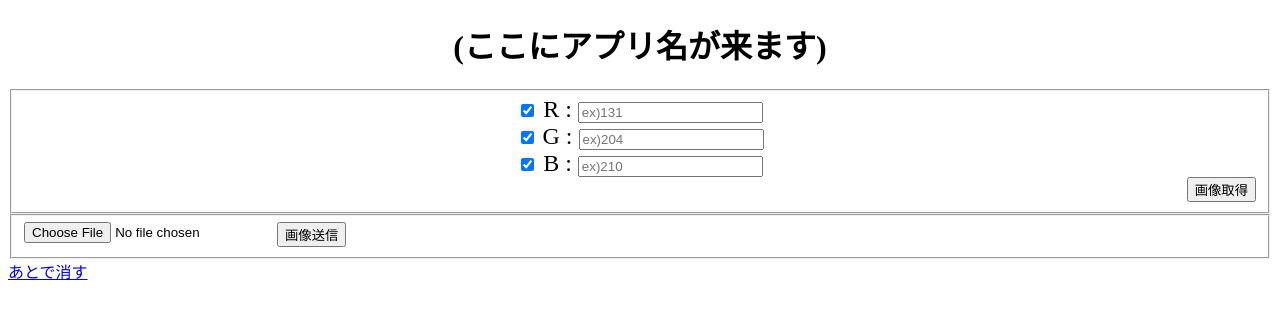
After one commit to 2022AIT-OOP2-G12/GUIapp, a Python web app: template templates/index.html in a window 1280 px wide. The commit adds this page. Shown: the top 319 px of the page. Run offline with Jinja, Linux system fonts and the light colour scheme; the template is opened without the code that fills it, so the values that code supplies are empty.

Commit message:
css_add2

```diff
--- a/static/style.css
+++ b/static/style.css
@@ -1,3 +1,7 @@
+h1 {
+  text-align: center;
+}
+
 h2 {
   font-size: 1.5em;
   font-weight: bold;
@@ -9,7 +13,25 @@ h2 {
   text-align: center;
 }
 
-.input_rgb {
+.output {
+  margin-top: 4%;
+}
+
+#RGBinput {
+  font-size: 1.5em;
+  text-align: center;
+}
+
+#RGBGetter {
+  text-align: end;
+}
+
+#SubmitField {
+  display: inline-flex;
+  justify-content: center;
+}
+
+.output_rgb {
   font-size: 1.5em;
   font-weight: bold;
   color: rgb(0, 0, 0);
--- /dev/null
+++ b/templates/index.html
@@ -0,0 +1,57 @@
+<!DOCTYPE html>
+<html lang="ja">
+  <head>
+    <link href="../static/style.css" rel="stylesheet" />
+    <link rel="icon" href="static/favicon.ico" />
+    <meta charset="utf-8" />
+    <script src="https://ajax.googleapis.com/ajax/libs/jquery/3.6.1/jquery.min.js"></script>
+    <title>(ここにアプリ名が来ます)</title>
+  </head>
+  <body>
+    <h1>(ここにアプリ名が来ます)</h1>
+    <fieldset>
+      <div id="RGBinput">
+        <div>
+          <input type="checkbox" id="R" value="color_R" name="color" checked />
+          R :
+          <input
+            type="text"
+            id="R_input"
+            placeholder="ex)131"
+            name="colorvalue"
+          />
+        </div>
+        <div>
+          <input type="checkbox" id="G" value="color_G" name="color" checked />
+          G :
+          <input
+            type="text"
+            id="G_input"
+            placeholder="ex)204"
+            name="colorvalue"
+          />
+        </div>
+        <div>
+          <input type="checkbox" id="B" value="color_B" name="color" checked />
+          B :
+          <input
+            type="text"
+            id="B_input"
+            placeholder="ex)210"
+            name="colorvalue"
+          />
+        </div>
+      </div>
+      <div id="RGBGetter">
+        <button type="submit">画像取得</button>
+      </div>
+    </fieldset>
+    <fieldset>
+      <div id="SubmitField">
+        <input type="file" id="image" name="imageinput" />
+        <button type="submit">画像送信</button>
+      </div>
+    </fieldset>
+    <a href="output.html">あとで消す</a>
+  </body>
+</html>
--- a/templates/output.html
+++ b/templates/output.html
@@ -6,9 +6,10 @@
     <link href="../static/style.css" rel="stylesheet" />
   </head>
   <body>
+    <h1>(ここにアプリ名が来ます)</h1>
     <div class="output">
       <h2>設定したRGB値</h2>
-      <div class="input_rgb">
+      <div class="output_rgb">
         <!-- 設定したRGB値 -->
         <p>R :{{ r }}</p>
         <p>G :{{ g }}</p>
@@ -23,7 +24,7 @@
     </div>
     <div class="hotter">
       <!-- 入力画面に戻る -->
-      <a href="/">入力画面に戻る</a>
+      <a href="index.html">入力画面に戻る</a>
     </div>
   </body>
 </html>
```
